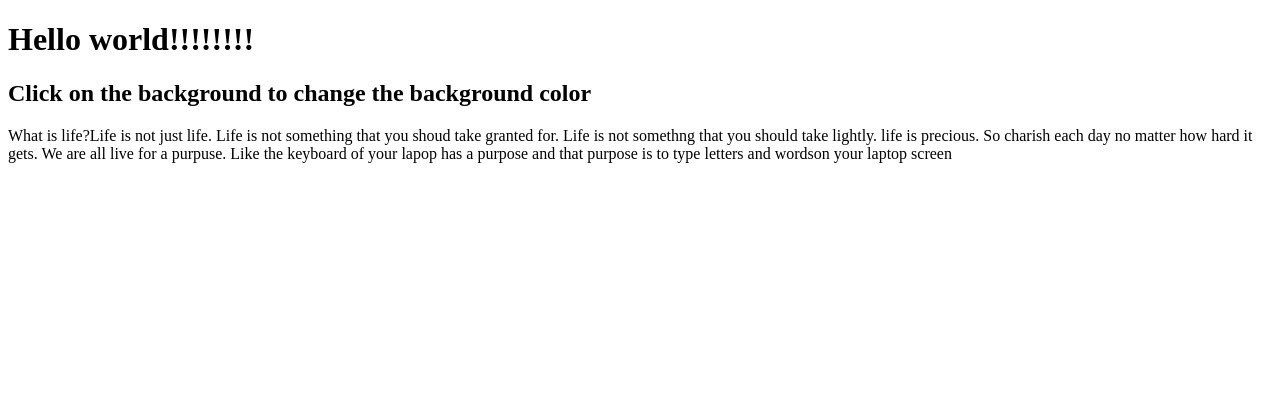
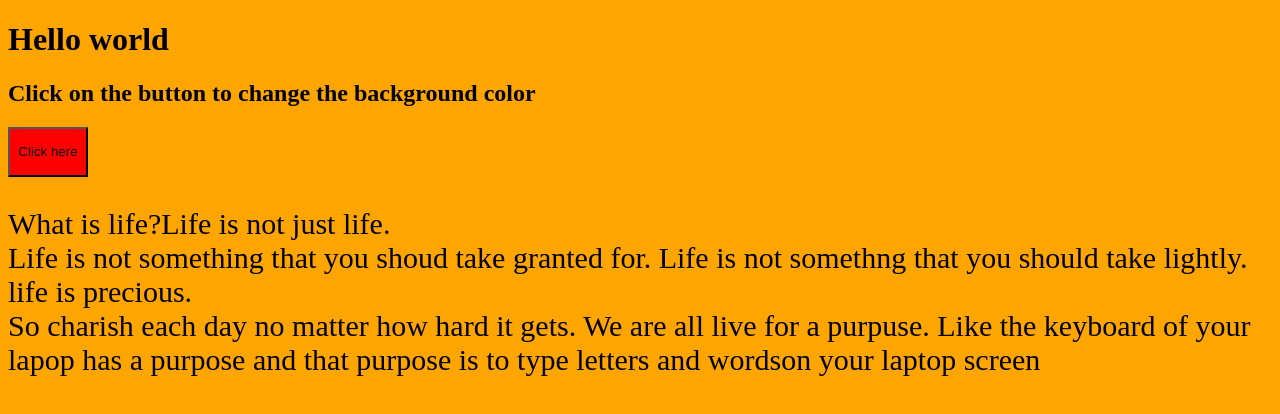
Before and after one commit to Hanfah/javascript, a plain HTML site: page DOM1/index.html in a window 1280 px wide. Drawn offline with Linux system fonts and the light colour scheme.

Commit message:
code updated

```diff
--- a/DOM1/dom1.js
+++ b/DOM1/dom1.js
@@ -5,7 +5,7 @@
 //when a visitor clicks on the paragraph it will play a function
 // declare a function
 //set a background color to the paragraph id
-life.addEventListener('click', onClick);
+button.addEventListener('click', onClick);
 
 function onClick(){
 	life.style.background = "red";
--- a/DOM1/index.html
+++ b/DOM1/index.html
@@ -4,15 +4,18 @@
   <meta charset="UTF-8">
   <meta name="viewport" content="width=device-width, initial-scale=1.0">
   <meta http-equiv="X-UA-Compatible" content="ie=edge">
+   <link rel="stylesheet" href="style.css">
   <title>Problem2</title>
 
 </head>
 <body>
- <h1>Hello world!!!!!!!!</h1>
- <h2>Click on the background to change the background color</h2>
+ <h1>Hello world</h1>
+ <h2>Click on the button to change the background color</h2>
 
- <p id="life">What is life?<span>Life is not just life. Life is not something that you shoud take granted for. Life is not somethng that you should take lightly.</span>
- <span id="precious">life is precious. So charish each day no matter how hard it gets. We are all live for a purpuse.</span>
+ <button id="button" class="button">Click here</button>
+
+ <p id="life" class="p">What is life?<span>Life is not just life. <br>Life is not something that you shoud take granted for. Life is not somethng that you should take lightly.</span>
+ <span id="precious">life is precious. <br>So charish each day no matter how hard it gets. We are all live for a purpuse.</span>
  <span id="like">Like the keyboard of your lapop has a purpose and that purpose is to type letters and words<span/>on your laptop screen</p>
 
  <script src="dom1.js"></script>
--- /dev/null
+++ b/DOM1/style.css
@@ -0,0 +1,13 @@
+body {
+	background-color: orange;
+}
+
+.p{
+	font-size: 30px;
+}
+
+.button {
+	background-color: red;
+	width: 80px;
+	height: 50px;
+}
```
